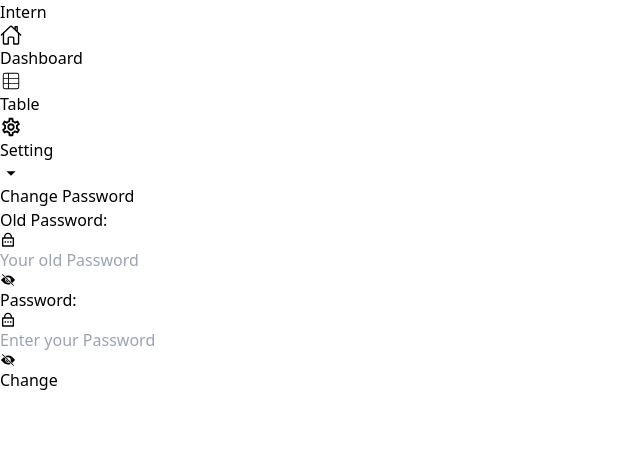
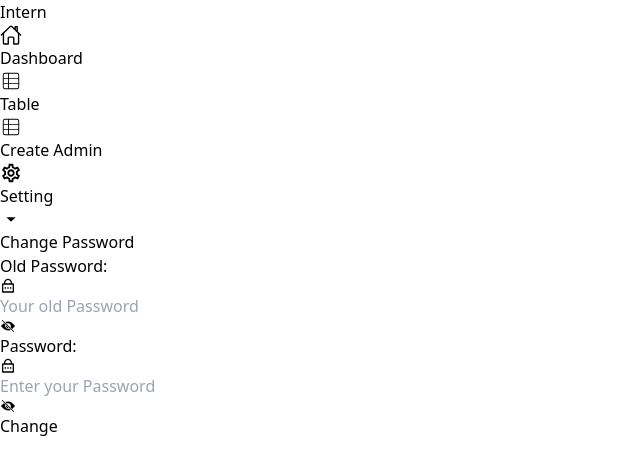
Before and after one commit to ankitnep001/intern-frontend, a React (Vite) app: page /admin/changepassword in a window 1280 px wide. Shown: the top 474 px of the page, without its empty margins (0-640 px from the left). Built offline with nearby package versions, Linux system fonts and the light colour scheme; no server answers.

Commit message:
path added for createadmin & view details

```diff
--- a/src/App.tsx
+++ b/src/App.tsx
@@ -1,6 +1,8 @@
 import AdminDashboard from "@components/admin/AdminDashboard"
 import AdminTable from "@components/admin/AdminTable"
 import ChangePassword from "@components/admin/ChangePassword"
+import CreateAdmin from "@components/admin/CreateAdmin"
+import ViewDetails from "@components/admin/ViewDetails"
 import About from "@pages/About"
 import Home from "@pages/Home"
 import Login from "@pages/Login"
@@ -24,6 +26,8 @@ const router = createBrowserRouter([{
     { index: true, element: <AdminDashboard /> },
     { path: 'admintable', element: <AdminTable /> },
     { path: 'changepassword', element: <ChangePassword /> },
+    { path: 'createAdmin', element: <CreateAdmin /> },
+    { path: 'admintable/viewdetails/:id', element: <ViewDetails /> },
   ]
 },
 ])
--- a/src/components/admin/AdminSidebar.tsx
+++ b/src/components/admin/AdminSidebar.tsx
@@ -40,6 +40,10 @@ const AdminSidebar = () => {
                     <span><CiViewTable size={22} /></span>
                     <Link to='/admin/admintable'>Table</Link>
                 </li>
+                <li className='flex items-center cursor-pointer gap-x-2'>
+                    <span><CiViewTable size={22} /></span>
+                    <Link to='/admin/createAdmin'>Create Admin</Link>
+                </li>
 
                 <li onClick={handleToggleDropdown} className=' flex items-center cursor-pointer gap-x-2'>
                     <span className={` transition-transform duration-300 transform ${isRotated ? 'rotate-90' : ''}`}><MdOutlineSettings size={22} /></span>
--- a/src/services/instance.ts
+++ b/src/services/instance.ts
@@ -3,7 +3,5 @@ import axios, { AxiosInstance } from "axios";
 export const axiosInstance: AxiosInstance = axios.create({
     baseURL: import.meta.env.VITE_APP_BASE_URL,
     timeout: import.meta.env.TIME_OUT,
-    headers: {
-        Authorization: `Bearer ${localStorage.getItem('accessTokenInternProject')}`
-    }
+
 });
```
